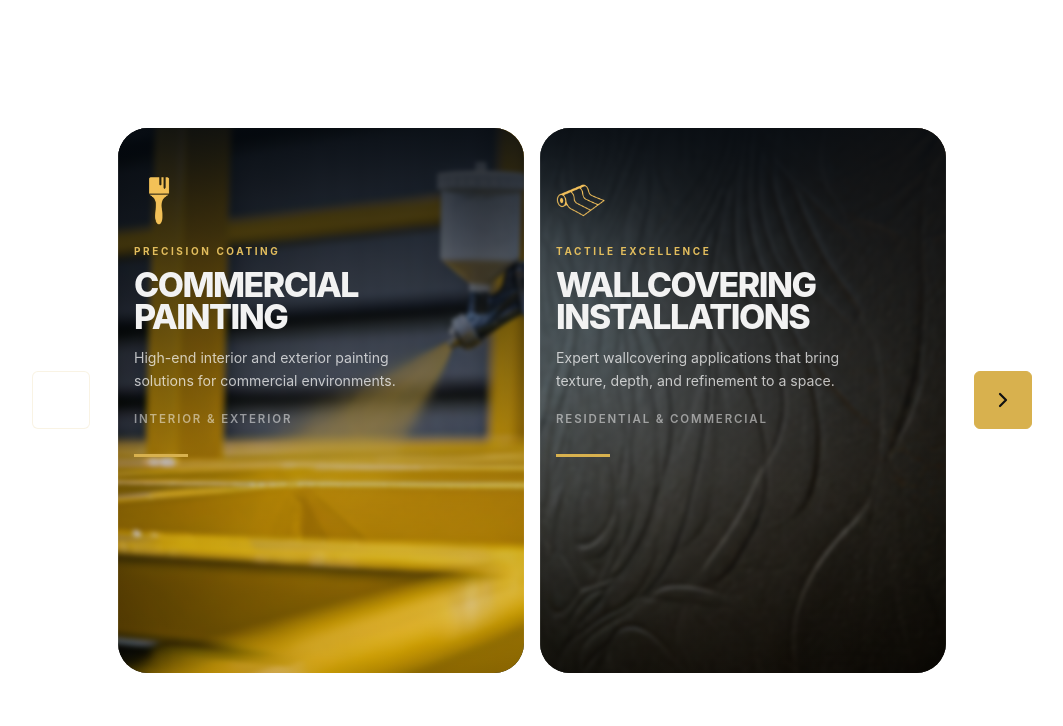
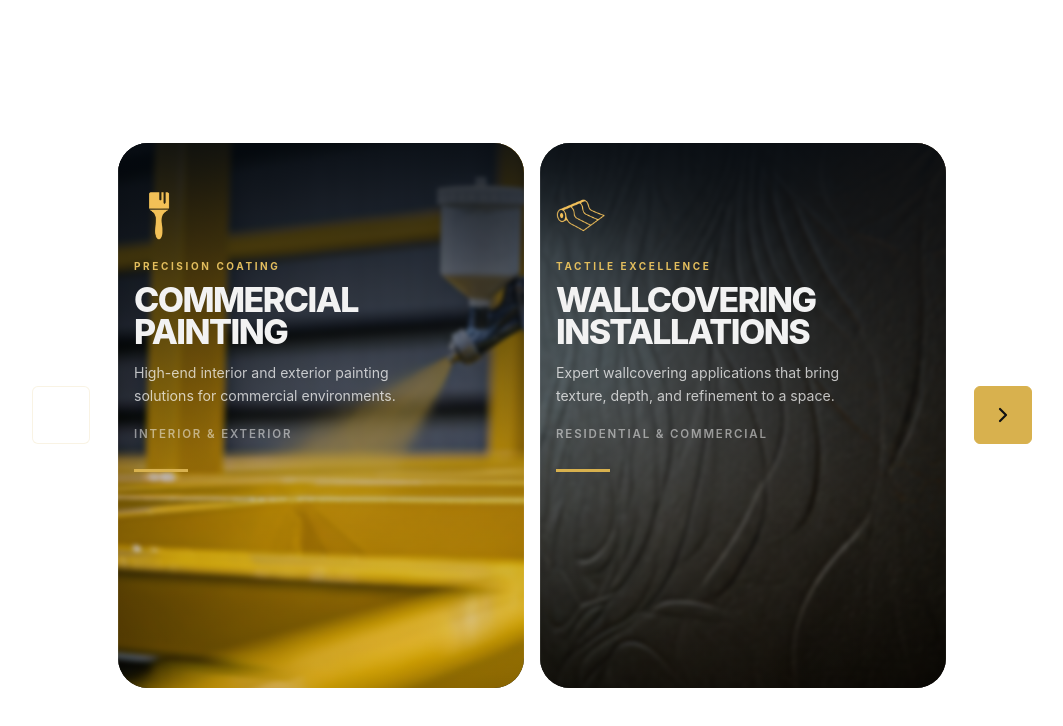
Before and after one commit to Avmannino/services_webpage_embed, a React (Vite) app: page / in a window 1280 px wide. Shown: the top 726 px of the page, without its empty margins (108-1171 px from the left). Built offline with nearby package versions, Linux system fonts and the light colour scheme.

Commit message:
Moved cards down

```diff
--- a/src/styles.css
+++ b/src/styles.css
@@ -62,7 +62,7 @@ button {
   display: flex;
   align-items: center;
   justify-content: center;
-  padding: 0;
+  padding: 30px 0 0;
 }
 
 /* Background slideshow — commented out; background is transparent
```
